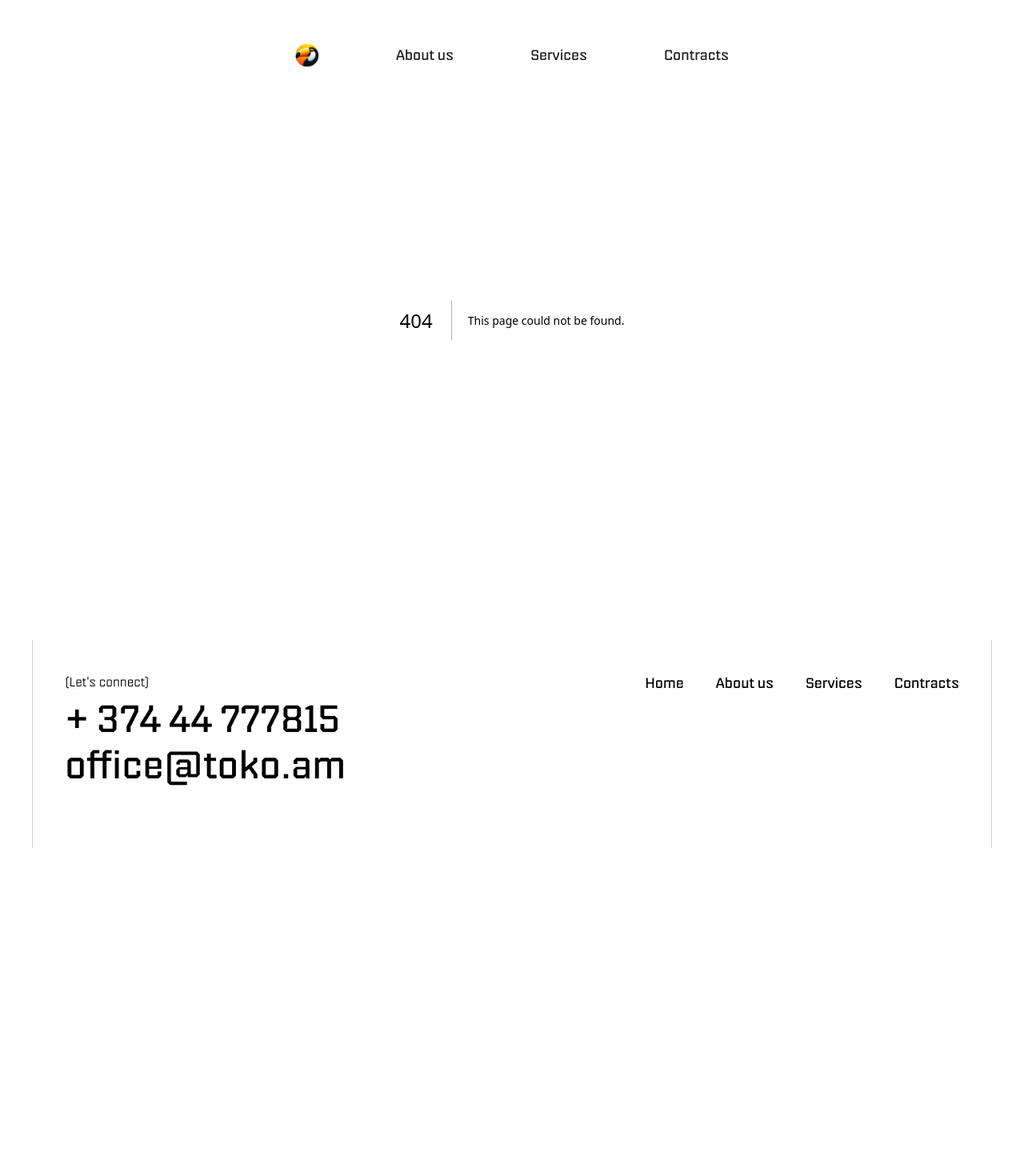
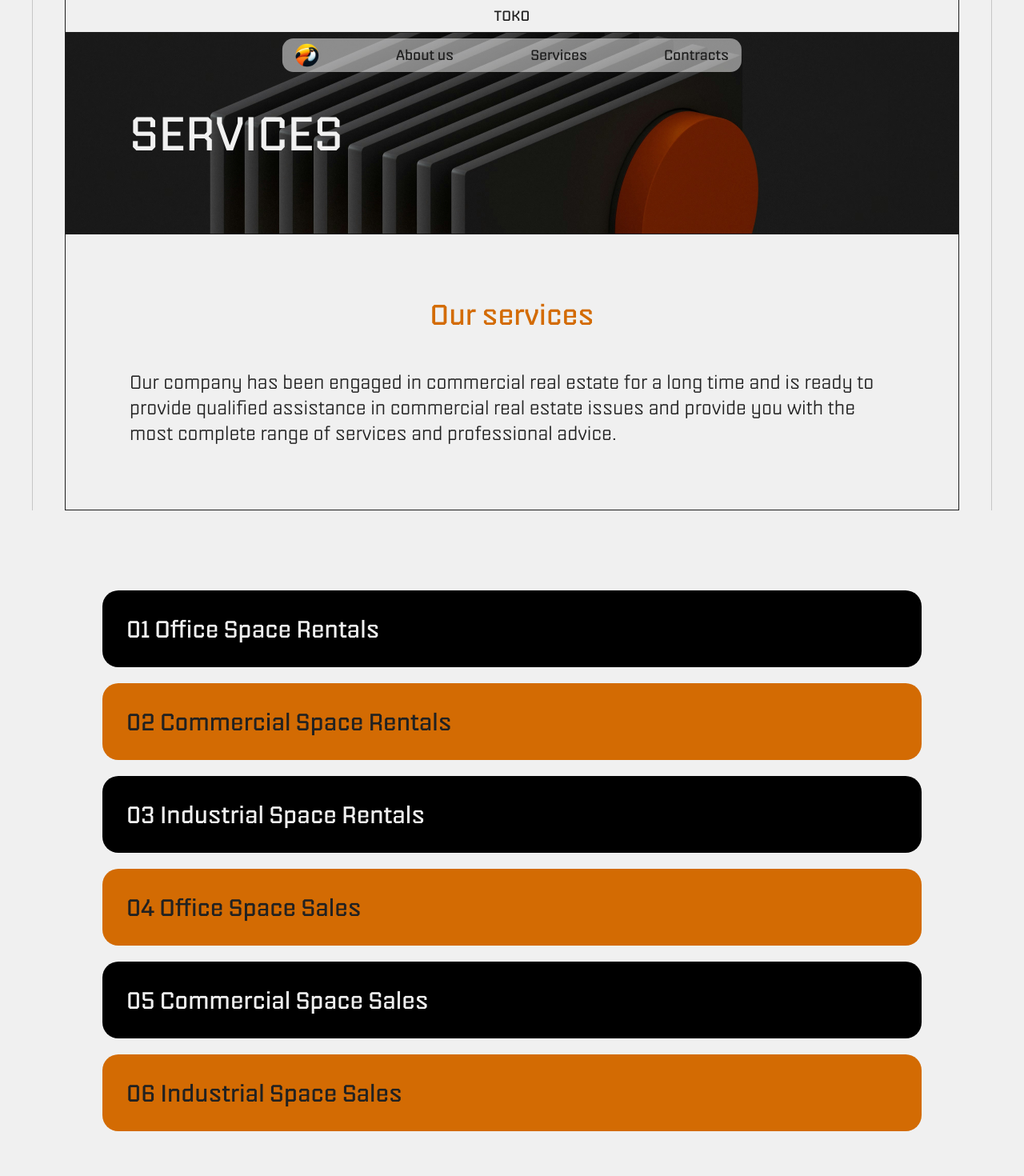
Before and after one commit to HzDev3628/toko-lia, a Next.js app: page /services in a window 1280 px wide. Before the commit this address had no page. Shown: the top 1470 px of the page at 80% size. Before the commit the page ends 1060 px from the top, so only its background shows below. Built offline with nearby package versions, Linux system fonts and the light colour scheme.

Commit message:
feat: services page

```diff
--- a/src/app/globals.css
+++ b/src/app/globals.css
@@ -1,7 +1,6 @@
 @tailwind base;
 @tailwind components;
 @tailwind utilities;
-
 
 @media (prefers-color-scheme: dark) {
   :root {
--- a/src/app/layout.tsx
+++ b/src/app/layout.tsx
@@ -51,7 +51,7 @@ export default function RootLayout({
   return (
     <html lang="en">
       <body
-        className={`${nippo.className} ${inter.variable} font-normal antialiased relative px-2.5 lg:px-10`}
+        className={`${nippo.className} ${inter.variable} font-normal antialiased relative px-2.5 lg:px-10 text-foreground`}
       >
         <Header />
         <main className="flex flex-col items-center container font-medium">
--- /dev/null
+++ b/src/app/services/page.tsx
@@ -0,0 +1,52 @@
+import { cn } from '@/lib/utils'
+
+export default function ServicesPage() {
+  return (
+    <section className="flex flex-col w-full">
+      <div className="flex flex-col w-full border-x border-border/20 px-2.5 lg:px-10">
+        <div className="w-full flex flex-col items-center border-x">
+          <span className="text-lg my-1.5">TOKO</span>
+          <div className="w-full h-[253px] bg-[url('/services.png')] flex items-center justify-start text-4xl sm:text-6xl text-center border-y text-[#F0F0F0] px-20 uppercase">
+            <span>Services</span>
+          </div>
+        </div>
+
+        <div className="flex flex-col items-center px-2.5 py-10 sm:p-20 pb-10 gap-12 border-x border-b">
+          <h3 className="text-2xl lg:text-4xl text-accent-foreground text-center">
+            Our services{' '}
+          </h3>
+          <span className="text-2xl font-normal">
+            Our company has been engaged in commercial real estate for a long
+            time and is ready to provide qualified assistance in commercial real
+            estate issues and provide you with the most complete range of
+            services and professional advice.
+          </span>
+        </div>
+      </div>
+      <div className="mx-auto max-w-[1024px] w-full flex flex-col gap-5 my-[100px]">
+        {LIST.map((value, index) => (
+          <article
+            key={value}
+            className={cn(
+              'w-full rounded-20 p-[30px] text-xl sm:text-3xl',
+              index % 2 !== 0
+                ? 'bg-accent-foreground'
+                : 'bg-black text-[#F0F0F0]',
+            )}
+          >
+            {value}
+          </article>
+        ))}
+      </div>
+    </section>
+  )
+}
+
+const LIST = [
+  '01 Office Space Rentals',
+  '02 Commercial Space Rentals',
+  '03 Industrial Space Rentals',
+  '04 Office Space Sales',
+  '05 Commercial Space Sales',
+  '06 Industrial Space Sales',
+]
```
Also changed, not shown: public/services.png (added).
